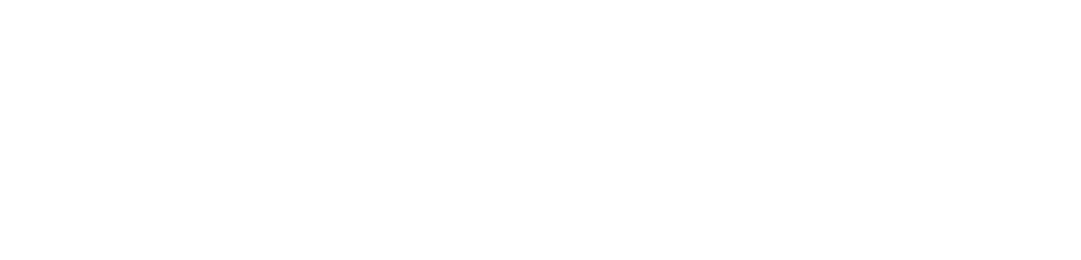
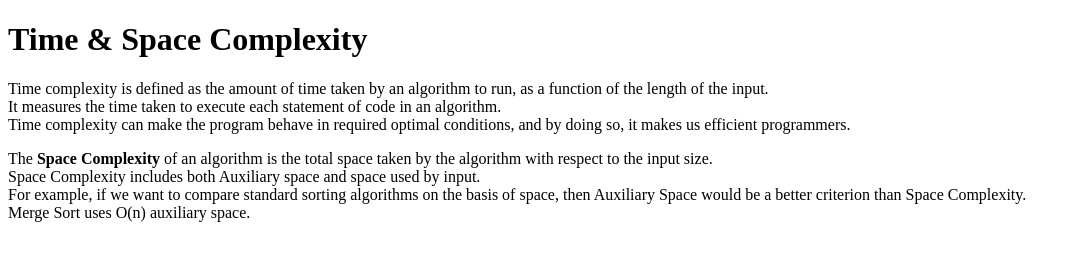
Before and after one commit to acciojob/time-and-space-complexity-swaraj077, a website: page main.html in a window 1280 px wide. Shown: the whole page, without its empty margins (0-1081 px from the left). Drawn offline with Linux system fonts and the light colour scheme.

Commit message:
created a submission

```diff
--- a/main.html
+++ b/main.html
@@ -8,6 +8,21 @@
 
 <body>
 	<!-- the entire body must be written by student -->
+	<h1>Time & Space Complexity</h1>
+
+	<p id = Time_Complexity>
+		Time complexity is defined as the amount of time taken by an algorithm to run, as a function of the length of the input. <br>
+		It measures the time taken to execute each statement of code in an algorithm. <br>
+		Time complexity can make the program behave in required optimal conditions, and by doing so, it makes us efficient programmers.
+	</p>
+
+	<p id = "Space_Complexity">
+		The <b>Space Complexity</b> of an algorithm is the total space taken by the algorithm with respect to the input size. <br>
+		Space Complexity includes both Auxiliary space and space used by input. <br>
+		For example, if we want to compare standard sorting algorithms on the basis of space, then Auxiliary Space would be a better criterion than Space Complexity. <br>
+		Merge Sort uses O(n) auxiliary space.
+	</p>
+
     <script type="text/javascript" src="./script.js">
 </script>
 
```
